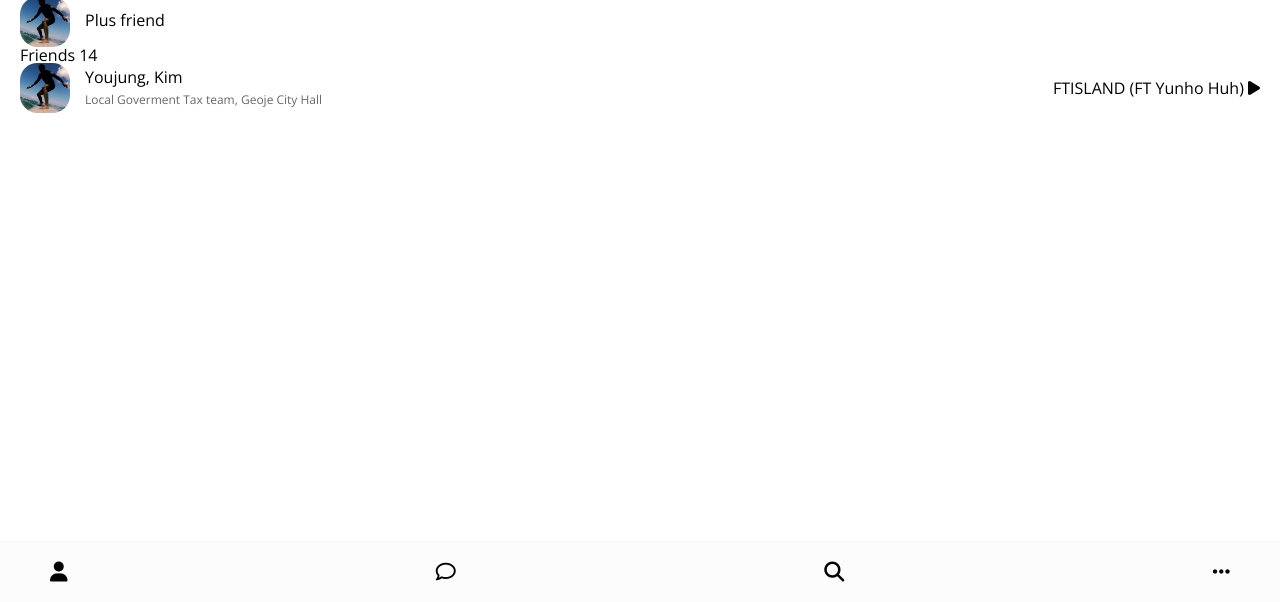
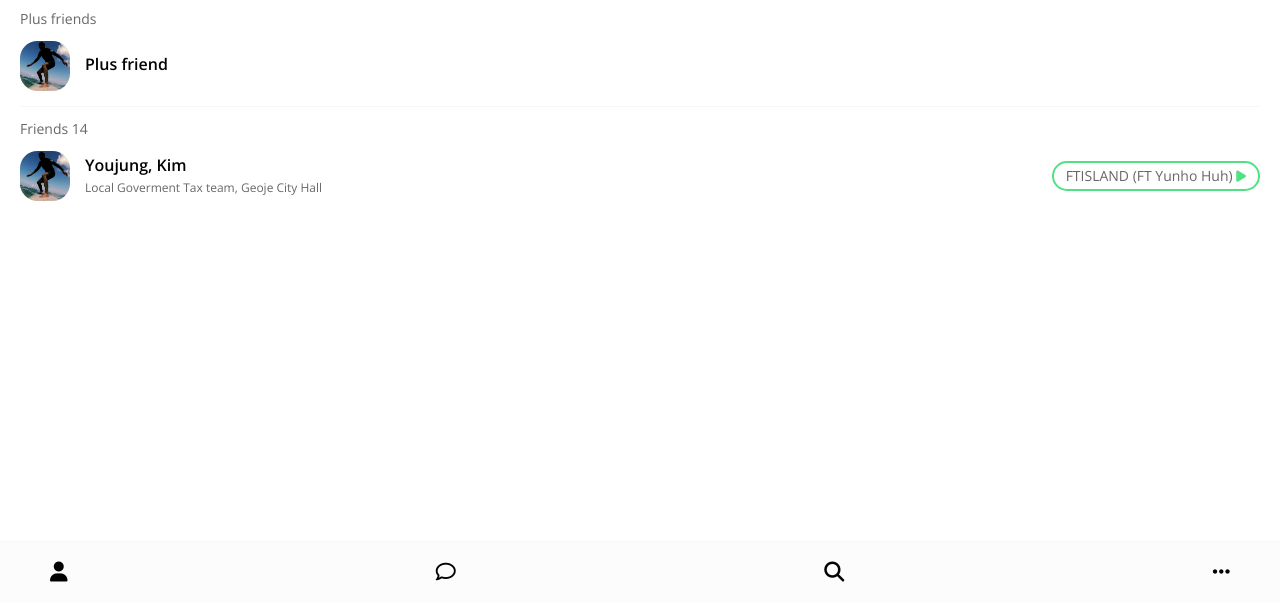
Before and after one commit to kalzpi/kakaocloneV2, a plain HTML site: page friends.html in a window 1280 px wide. Shown: the part 198-800 px from the top of the page. Drawn offline with nearby package versions, Linux system fonts and the light colour scheme.

Commit message:
home_changing
finished friends screen

```diff
--- a/css/friend.css
+++ b/css/friend.css
@@ -28,6 +28,7 @@
 
 .friend__content .friend__name {
   display: block;
+  font-weight: 600;
   margin-bottom: 5px;
 }
 
@@ -42,3 +43,19 @@
 .friend .chat__timestamp {
   font-size: 12px;
 }
+
+.friend .friend__now-listening {
+  border: 2px solid #52e084;
+  padding: 6px 12px;
+  border-radius: 15px;
+  font-size: 14px;
+}
+
+.friend .friend__now-listening span {
+  opacity: 0.6;
+}
+
+.friend .friend__now-listening i {
+  color: #52e084;
+  font-size: 13px;
+}
--- /dev/null
+++ b/css/friends.css
@@ -0,0 +1,20 @@
+.friends .friends__header {
+}
+
+.friends .friends__plus {
+  margin: 15px 0px;
+  padding: 15px 0px;
+  border-top: 1px solid #f7f7f7;
+  border-bottom: 1px solid #f7f7f7;
+
+}
+
+.friends__plus .friends__title,
+.friends__list .friends__title {
+    font-size: 14px;
+    opacity: 0.6;
+    margin-bottom: 15px;
+}
+
+.friends .friends__list {
+}
--- a/css/header.css
+++ b/css/header.css
@@ -7,7 +7,7 @@
 
 .header .header__title {
   font-size: 24px;
-  font-weight: 600;
+  font-weight: 700;
 }
 
 .header .header__icon {
--- a/css/style.css
+++ b/css/style.css
@@ -1,9 +1,10 @@
-@import url("https://fonts.googleapis.com/css?family=Open+Sans:400,600&display=swap");
+@import url('https://fonts.googleapis.com/css?family=Open+Sans:400,600,700&display=swap');
 @import "reset.css";
 @import "status-bar.css";
 @import "header.css";
 @import "nav-bar.css";
 @import "friend.css";
+@import "friends.css";
 
 * {
   box-sizing: border-box;
--- a/friends.html
+++ b/friends.html
@@ -39,7 +39,7 @@
     </header>
     <main class="friends">
       <header class="friends__header">
-        <div class="friends__friend friend friend--lg">
+        <div class="friends__friend friend">
           <div class="friend__column">
             <img
               src="images/my_selfie.png"
@@ -57,7 +57,7 @@
           </div>
         </div>
       </header>
-      <div class="friends_plus">
+      <div class="friends__plus">
         <h5 class="friends__title">Plus friends</h5>
         <div class="friends__friend friend">
           <div class="friend__column">
```
